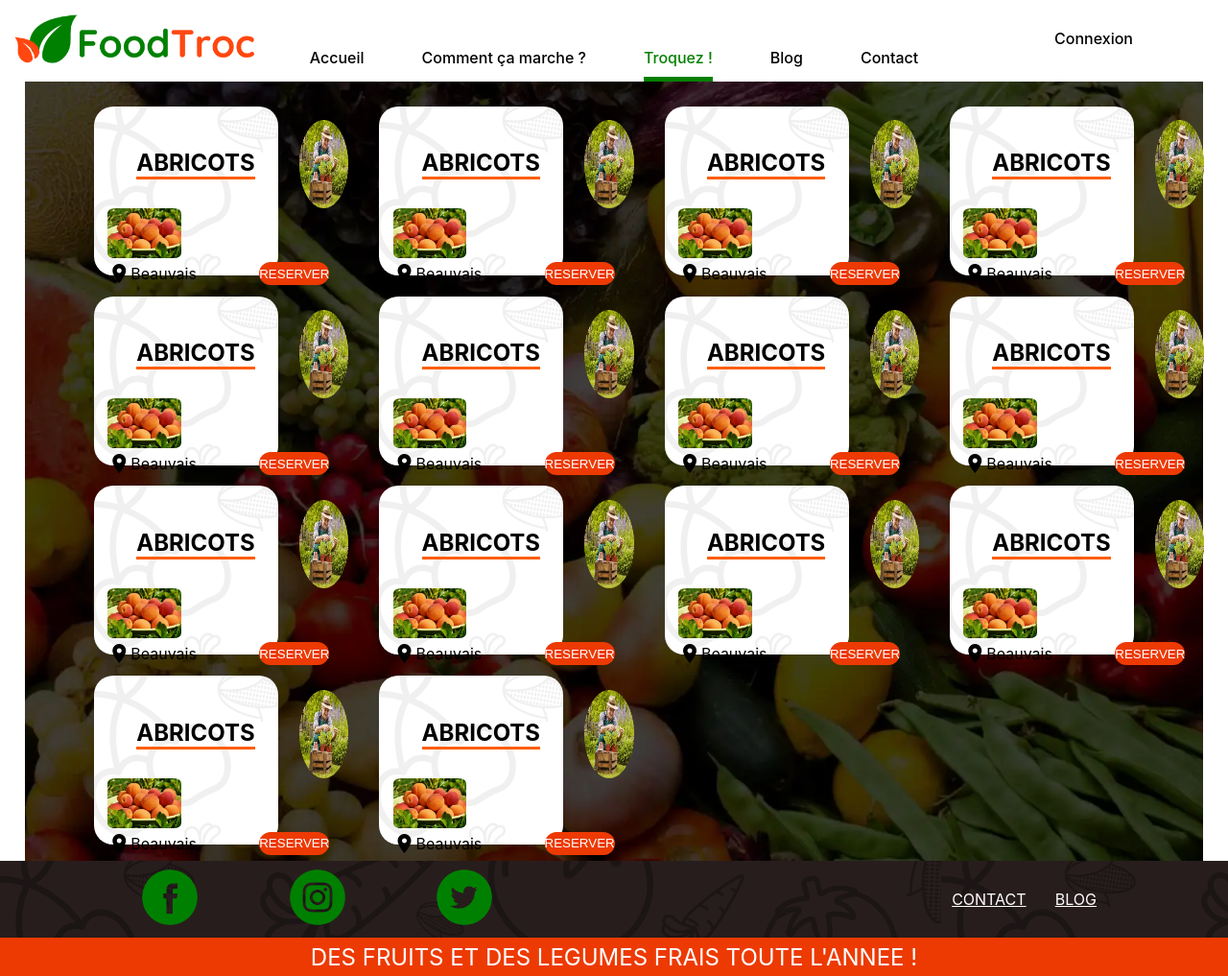
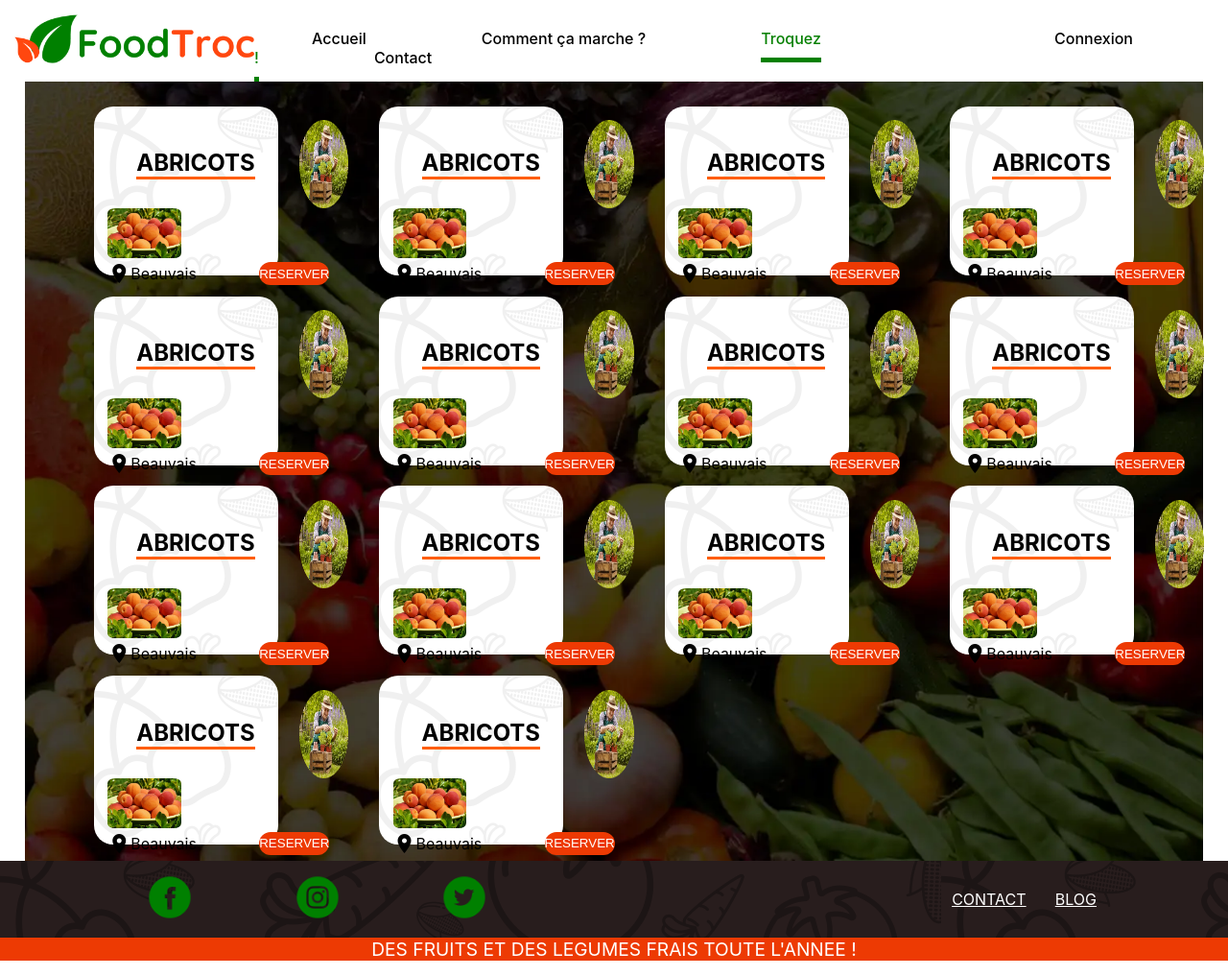
Before and after one commit to Derma6/FoodTroc-Project, a React (Create React App) app in the folder front-end/: page /troquez in a window 1280 px wide. Shown: the whole page at 96% size. Built offline with nearby package versions, Linux system fonts and the light colour scheme.

Commit message:
modified css

```diff
--- a/front-end/src/components/MAIN/Footer/Footer.css
+++ b/front-end/src/components/MAIN/Footer/Footer.css
@@ -25,7 +25,7 @@ footer {
 }
 
 .social img {
-   transform: scale(0.6)
+   transform: scale(0.45)
 }
 
 .legal-text {
@@ -34,11 +34,11 @@ footer {
 }
 
 .footer-text {
-    font-size: 1.5em;
+    font-size: 1.2em;
     background-color: #ED3A03;
     color: white;
     display: flex;
     align-items: center;
     justify-content: center;
-    height: 5vh;
+    height: 3vh;
 }
--- a/front-end/src/components/MAIN/Header/Header.js
+++ b/front-end/src/components/MAIN/Header/Header.js
@@ -24,9 +24,9 @@ const Header = () => {
         <NavLink activeclassname="active" to="/troquez">
           Troquez !
         </NavLink>
-        <NavLink activeclassname="active" to="/blog">
+        {/* <NavLink activeclassname="active" to="/blog">
           Blog
-        </NavLink>
+        </NavLink> */}
         <NavLink activeclassname="active" to="/contact">
           Contact
         </NavLink>
--- a/front-end/src/components/MAIN/Header/header.css
+++ b/front-end/src/components/MAIN/Header/header.css
@@ -16,8 +16,9 @@ header a {
   color: black;
   font-weight: 500;
 }
+
 nav a {
-  margin: 30px;
+  margin: 60px;
   padding-bottom: 10px;
   font-weight: 500;
 }
@@ -35,3 +36,7 @@ nav a:hover {
     margin: 15px;
   }
 }
+
+header h2:hover {
+  cursor: pointer;
+}
--- a/front-end/src/pages/App/App.js
+++ b/front-end/src/pages/App/App.js
@@ -45,8 +45,8 @@ function App() {
             <Route path="/login" element={<Login />}></Route>
             <Route path="/signUp" element={<SignUp />}></Route>
             <Route path="/contact" element={<Contact />}></Route>
-            <Route path="/blog" element={<Blog />}></Route>
-            <Route path="/blog/:article" element={<BlogArticle />}></Route>
+            {/* <Route path="/blog" element={<Blog />}></Route>
+            <Route path="/blog/:article" element={<BlogArticle />}></Route> */}
             <Route path="/commentcamarche" element={<HowTo />}></Route>
             <Route path="/troquez" element={<Troc />}></Route>
             <Route path="/stock" element={<Stock />}></Route>
```
